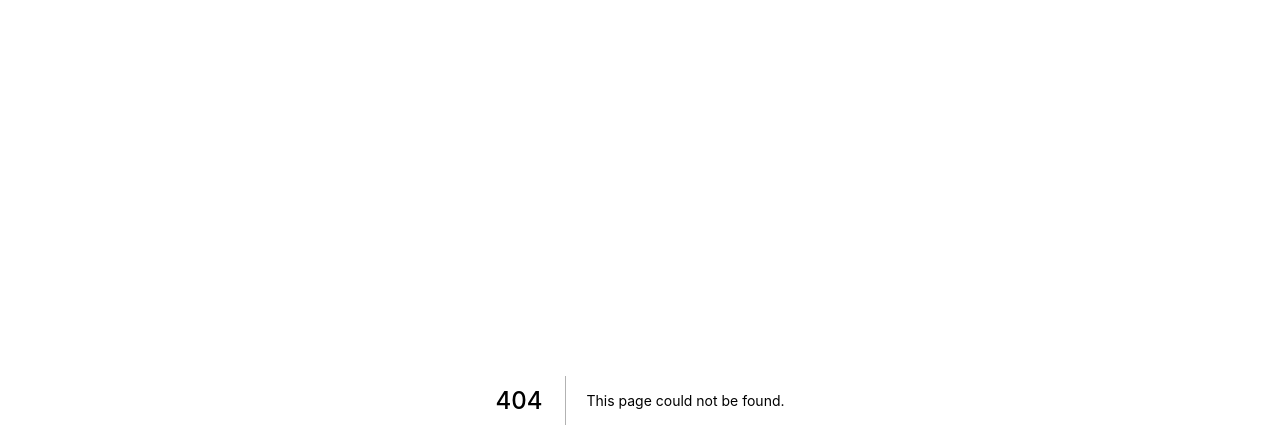
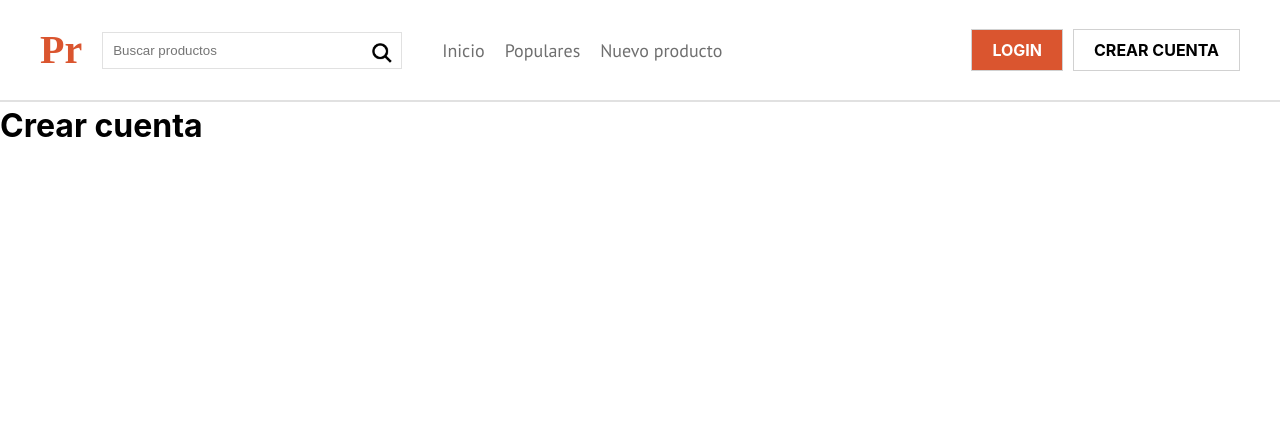
Before and after one commit to juanluna96/NextJS-ProductReviewer, a Next.js app: page /crear-cuenta in a window 1280 px wide. Before the commit this address had no page. Shown: the top 448 px of the page. Built offline with nearby package versions, Linux system fonts and the light colour scheme.

Commit message:
Mostrando la Navegación de forma condicional

```diff
--- a/components/layout/Header.js
+++ b/components/layout/Header.js
@@ -28,7 +28,7 @@ const Logo = styled.p`
 
 const Header = () => {
 
-    const usuario = true;
+    const usuario = false;
 
     return (
         <header css={ css`
@@ -36,7 +36,11 @@ const Header = () => {
         padding: 1rem 0;
         `}>
             <ContenedorHeader>
-                <div className="">
+                <div css={ css`
+                    display: flex;
+                    align-items: center;
+                    justify-content: space-between;
+                `}>
                     <Link passHref href="/">
                         <Logo>Pr</Logo>
                     </Link>
@@ -62,12 +66,12 @@ const Header = () => {
                             )
                             : (
                                 <>
-                                    <Link passHref href="/">
+                                    <Link passHref href="/login">
                                         <Boton bgColor="true">
                                             Login
                                         </Boton>
                                     </Link>
-                                    <Link passHref href="/">
+                                    <Link passHref href="/crear-cuenta">
                                         <Boton>
                                             Crear cuenta
                                         </Boton>
--- a/components/layout/Layout.js
+++ b/components/layout/Layout.js
@@ -29,7 +29,7 @@ const Layout = props => {
             line-height: 1.5;
         }
         h1,h2{
-            font-family:'Roboto Slab',serif;
+            /* font-family:'Roboto Slab',serif; */
             font-weight: 700;
         }
         h3{
@@ -51,7 +51,7 @@ const Layout = props => {
                 <title>Product reviewer Firebase y Next.js</title>
                 <link rel="stylesheet" href="https://cdnjs.cloudflare.com/ajax/libs/normalize/8.0.1/normalize.min.css" integrity="sha512-NhSC1YmyruXifcj/KFRWoC561YpHpc5Jtzgvbuzx5VozKpWvQ+4nXhPdFgmx8xqexRcpAglTj9sIBWINXa8x5w==" crossOrigin="anonymous" referrerpolicy="no-referrer" />
                 <link href="https://fonts.googleapis.com/css2?family=PT+Sans:wght@400;700&family=Roboto:wght@400;700&display=swap" rel="stylesheet" />
-                <link rel="stylesheet" href="/statoc/css/app.css" />
+                <link rel="stylesheet" href="/static/css/app.css" />
             </Head>
             <Header></Header>
             <main>
--- a/components/layout/Navegacion.js
+++ b/components/layout/Navegacion.js
@@ -22,8 +22,8 @@ const Navegacion = () => {
     return (
         <Nav>
             <Link href="/">Inicio</Link>
-            <Link href="/">Populares</Link>
-            <Link href="/">Nuevo producto</Link>
+            <Link href="/populares">Populares</Link>
+            <Link href="/nuevo-producto">Nuevo producto</Link>
         </Nav>
     )
 }
--- a/components/ui/Buscar.js
+++ b/components/ui/Buscar.js
@@ -32,7 +32,7 @@ const Buscar = () => {
     return (
         <form css={ css`position:relative;` }>
             <InputText type="text" placeholder="Buscar productos" />
-            <InputSubmit type="submit">Buscar</InputSubmit>
+            <InputSubmit type="submit"></InputSubmit>
         </form>
     )
 }
--- a/pages/nosotros.js
+++ b/pages/buscar.js
@@ -1,14 +1,14 @@
 import React from 'react'
 import Layout from '../components/layout/Layout';
 
-const Nosotros = () => {
+const Buscar = () => {
     return (
         <div>
             <Layout>
-                <h1>Nosotros</h1>
+                <h1>Buscar</h1>
             </Layout>
         </div>
     )
 }
 
-export default Nosotros
+export default Buscar
--- /dev/null
+++ b/pages/crear-cuenta.js
@@ -0,0 +1,14 @@
+import React from 'react'
+import Layout from '../components/layout/Layout';
+
+const CrearCuenta = () => {
+    return (
+        <div>
+            <Layout>
+                <h1>Crear cuenta</h1>
+            </Layout>
+        </div>
+    )
+}
+
+export default CrearCuenta
```
Also changed, not shown: pages/login.js (added, +14 -0 lines), pages/nuevo-producto.js (added, +14 -0 lines), pages/populares.js (added, +14 -0 lines).
